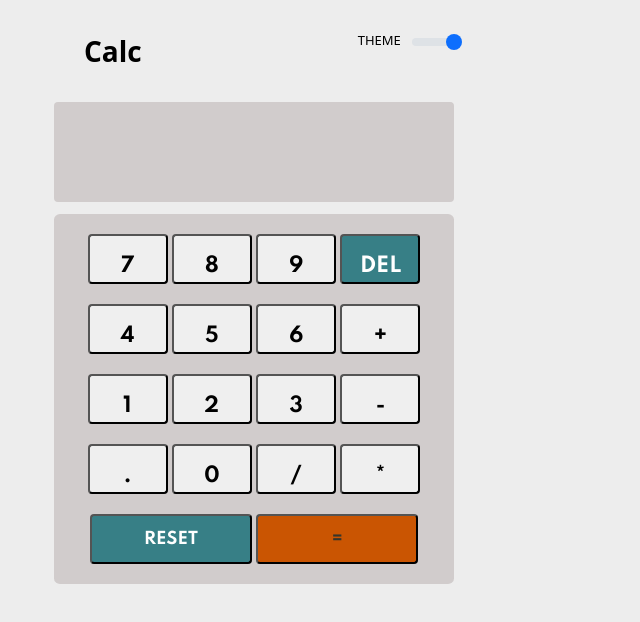
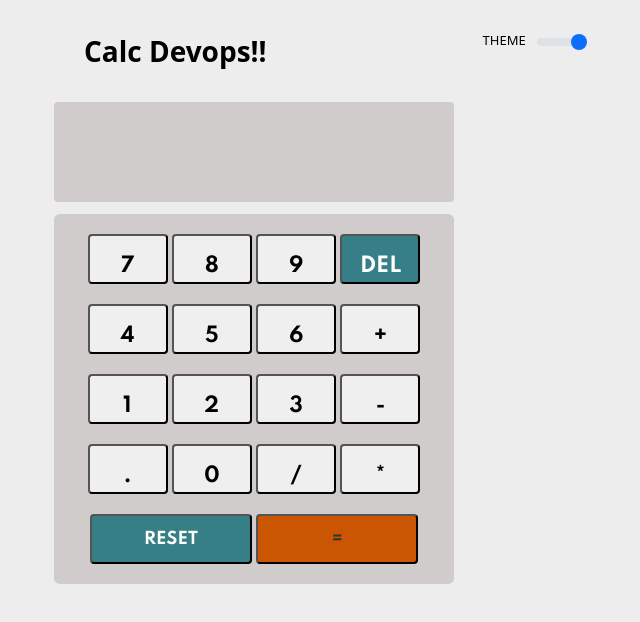
Before and after one commit to luaykalboni/DevOps_Final, a website: page Calculator.html in a window 1280 px wide. Shown: the whole page, without its empty margins (446-1086 px from the left). Drawn offline with nearby package versions, Linux system fonts and the light colour scheme.

Commit message:
small change

```diff
--- a/Calculator.html
+++ b/Calculator.html
@@ -191,7 +191,7 @@ align-items: center;
 
     <div id="calc-page">
         <div id="calc-title">
-            <label id="title"><b>Calc</b></label>
+            <label id="title"><b>Calc Devops!!</b></label>
             <div id="theme">
                 <button id="btn-theme" onclick="themeChange()" type="button">THEME</button>
                 <input type="range" class="form-range" min="0" max="1" step="1" id="theme-range">
```
